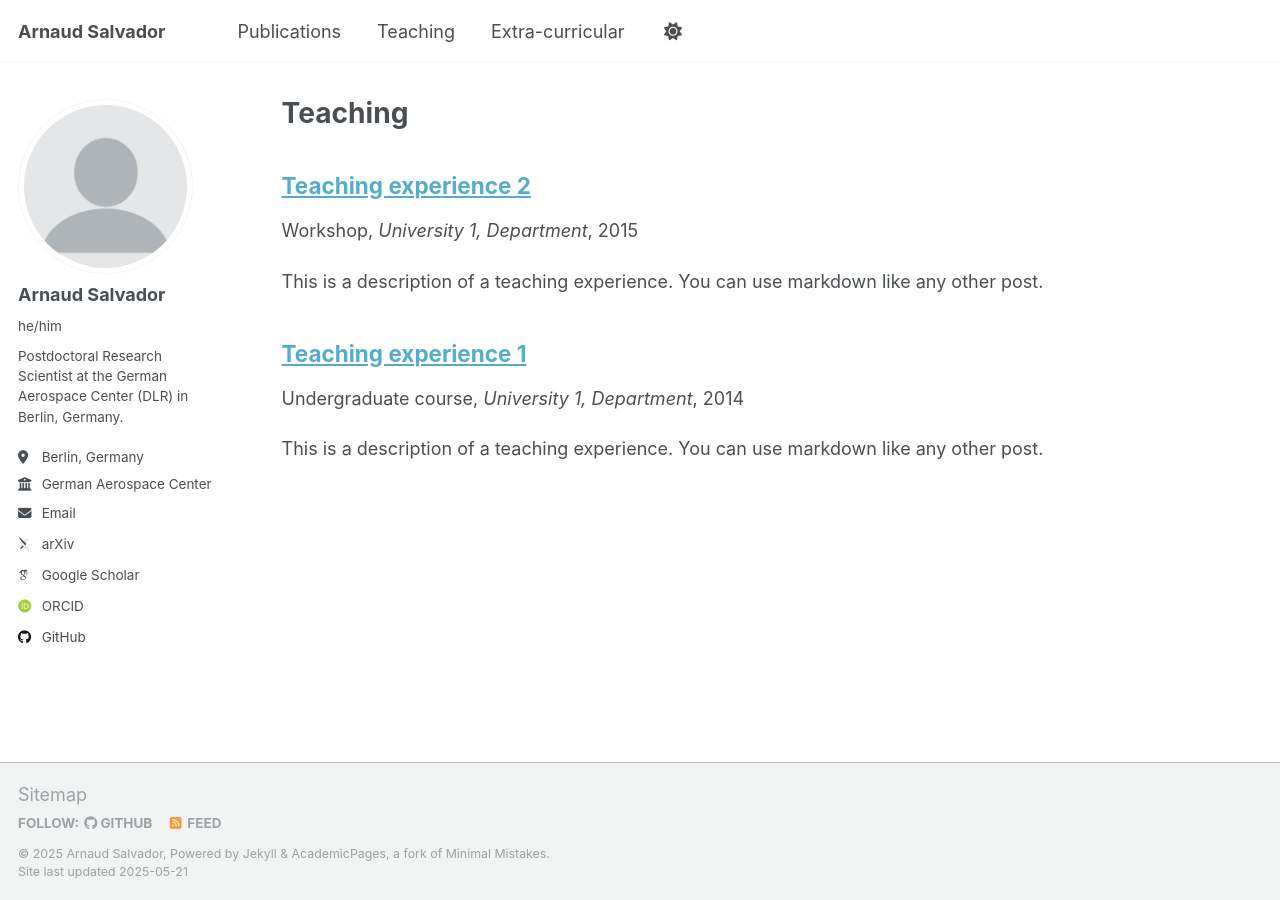
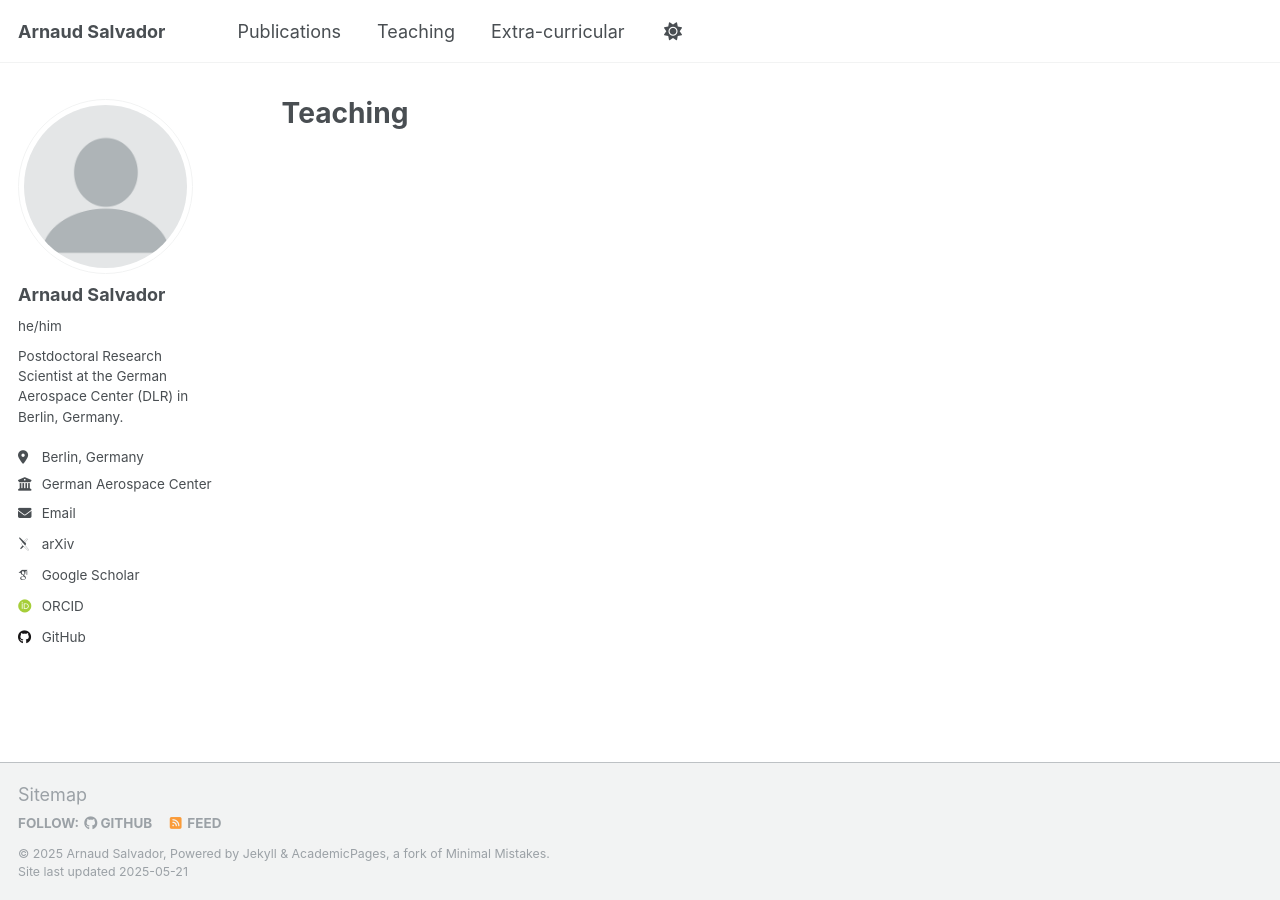
Before and after one commit to arnaudsalvador/arnaudsalvador.github.io, a Jekyll site: the page built from _pages/teaching.html, in a window 1280 px wide. Built offline with Jekyll 4.4.1, drawn with Linux system fonts in a browser that asks for light colours; some web fonts are replaced; a file with an impossible date is left out.

Commit message:
teaching

```diff
--- a/_teaching/2014-spring-teaching-1.md
+++ /dev/null
@@ -1,20 +0,0 @@
----
-title: "Teaching experience 1"
-collection: teaching
-type: "Undergraduate course"
-permalink: /teaching/2014-spring-teaching-1
-venue: "University 1, Department"
-date: 2014-01-01
-location: "City, Country"
----
-
-This is a description of a teaching experience. You can use markdown like any other post.
-
-Heading 1
-======
-
-Heading 2
-======
-
-Heading 3
-======
--- a/_teaching/2015-spring-teaching-2.md
+++ /dev/null
@@ -1,20 +0,0 @@
----
-title: "Teaching experience 2"
-collection: teaching
-type: "Workshop"
-permalink: /teaching/2015-spring-teaching-1
-venue: "University 1, Department"
-date: 2015-01-01
-location: "City, Country"
----
-
-This is a description of a teaching experience. You can use markdown like any other post.
-
-Heading 1
-======
-
-Heading 2
-======
-
-Heading 3
-======
```
Also changed, not shown: _pages/extra_curricular.md (+3 -1 lines), _teaching/Paris-Saclay.md (added, +11 -0 lines), _teaching/UofA.md (added, +11 -0 lines).
